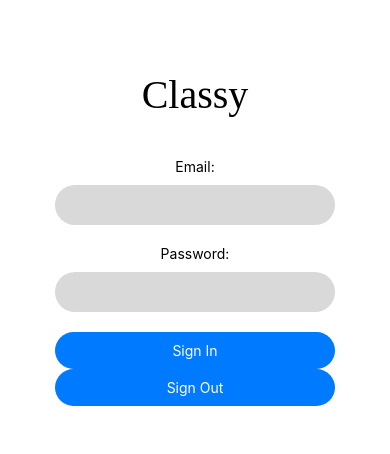
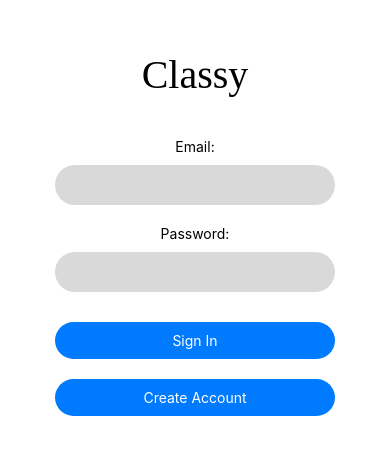
Before and after one commit to AmandaFoess/Classy, a React Native app: screen /Profile in a window 390 px wide. Shown: the part 184-638 px from the top of the page. Built offline with nearby package versions, Linux system fonts and the light colour scheme; no server answers.

Commit message:
added sign out page and create new user page

```diff
--- a/App.js
+++ b/App.js
@@ -1,14 +1,11 @@
 import React from "react";
-import { StatusBar } from "expo-status-bar";
-import { StyleSheet, Text, View, SafeAreaView } from "react-native";
+import { StyleSheet, Text, SafeAreaView } from "react-native";
 import { NavigationContainer } from "@react-navigation/native";
 import FeedScreen from "./pages/feed/feedScreen";
 import UserProfile from "./pages/userProfile/profile";
 import { createBottomTabNavigator } from "@react-navigation/bottom-tabs";
-import CourseHomePage from "./pages/courseProfile/CourseProfile";
 import SearchStack from "./pages/search/SearchBarPage";
 import GenericHeader from "./pages/classyHeader/classyHeader"; // Import your Header component
-import SignUp from "./pages/Authentication/signUpPage";
 import { useState, useEffect } from "react";
 
 // Import icons from the appropriate libraries
@@ -71,12 +68,6 @@ export default function App() {
           <Tab.Screen name="Feed" component={FeedScreen} />
           <Tab.Screen name="Search" component={SearchStack} />
           <Tab.Screen name="Profile" component={UserProfile} />
-          <Tab.Screen name="SignIn" component={SignIn} />
-          <Tab.Screen name="SignUp" component={SignUp} />
-          {/* <Tab.Screen name="Course Profile" component={CourseHomePage} /> */}
-          {/* <Tab.Screen name="Comment Screen" component={CommentScreen} /> */}
-          {/* <Tab.Screen name="Add Class" component={AddCourse} /> */}
-          {/* <Tab.Screen name="Notifications" component={NotificationsScreen} /> */}
         </Tab.Navigator>
       </NavigationContainer>
     </SafeAreaView>
--- a/firebase.js
+++ b/firebase.js
@@ -2,6 +2,8 @@
 import { initializeApp } from "firebase/app";
 import { getAuth, connectAuthEmulator } from "firebase/auth";
 import { getFirestore } from "firebase/firestore";
+import { initializeAuth, getReactNativePersistence } from "firebase/auth";
+import ReactNativeAsyncStorage from "@react-native-async-storage/async-storage";
 
 const firebaseConfig = {
   apiKey: "AIzaSyDRqQMkg_6R_PUKYRGqkD4TxN_svAyl57M",
@@ -14,5 +16,8 @@ const firebaseConfig = {
 };
 
 const firebaseApp = initializeApp(firebaseConfig);
-export const auth = getAuth(firebaseApp);
+// export const auth = getAuth(firebaseApp);
+export const auth = initializeAuth(firebaseApp, {
+  persistence: getReactNativePersistence(ReactNativeAsyncStorage),
+});
 export const db = getFirestore(firebaseApp);
--- a/package.json
+++ b/package.json
@@ -10,6 +10,7 @@
   },
   "dependencies": {
     "@expo/metro-runtime": "^3.1.3",
+    "@react-native-async-storage/async-storage": "^1.23.1",
     "@react-native-firebase/app": "^20.0.0",
     "@react-native-firebase/auth": "^20.0.0",
     "@react-native-firebase/crashlytics": "^20.0.0",
--- a/pages/Authentication/signInPage.js
+++ b/pages/Authentication/signInPage.js
@@ -1,13 +1,15 @@
 // src/SignIn.js
 import { useState } from "react";
 import { Pressable, TextInput, Text, View, StyleSheet } from "react-native";
-import { signInWithEmailAndPassword, signOut } from "firebase/auth";
+import { signInWithEmailAndPassword } from "firebase/auth";
 import { auth } from "../../firebase";
+import SignUp from "./signUpPage";
 
 const SignIn = () => {
   const [email, setEmail] = useState("");
   const [password, setPassword] = useState("");
   const [error, setError] = useState("");
+  const [signUp, setSignUp] = useState(false);
 
   const handleSignIn = async () => {
     const allowedDomain = "stanford.edu";
@@ -25,6 +27,10 @@ const SignIn = () => {
       setError(error.message);
     }
   };
+
+  if (signUp) {
+    return <SignUp />;
+  }
 
   return (
     <View style={styles.container}>
@@ -55,8 +61,8 @@ const SignIn = () => {
         <Pressable onPress={handleSignIn} style={styles.button}>
           <Text style={styles.buttonText}>Sign In</Text>
         </Pressable>
-        <Pressable onPress={auth.signOut} style={styles.button}>
-          <Text style={styles.buttonText}>Sign Out</Text>
+        <Pressable onPress={setSignUp} style={styles.button}>
+          <Text style={styles.buttonText}>Create Account</Text>
         </Pressable>
       </View>
     </View>
@@ -112,6 +118,8 @@ const styles = StyleSheet.create({
     padding: 10,
     width: "80%",
     alignItems: "center",
+    marginTop: 10,
+    marginBottom: 10,
   },
   buttonText: {
     color: "#fff",
--- a/pages/userProfile/profile.js
+++ b/pages/userProfile/profile.js
@@ -233,9 +233,6 @@ const UserProfile = ({ navigation }) => {
             </Text>
             <View style={styles.buttonWrapper}>
               <View style={[styles.button, styles.buttonFlexBox]}>
-                <Text style={[styles.button1, styles.button1Typo]}>
-                  Edit profile
-                </Text>
                 <Pressable
                   style={[styles.button1, styles.button1Typo]}
                   onPress={() => {
```
Also changed, not shown: 1 other file (tests, documents, lock files or other folders).
